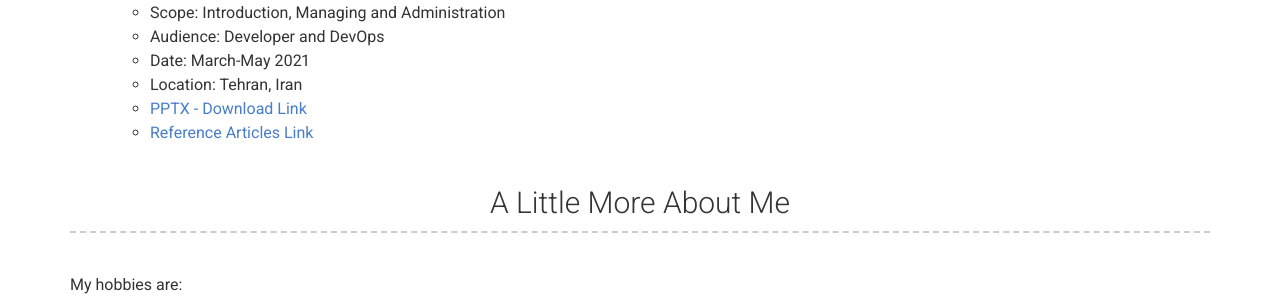
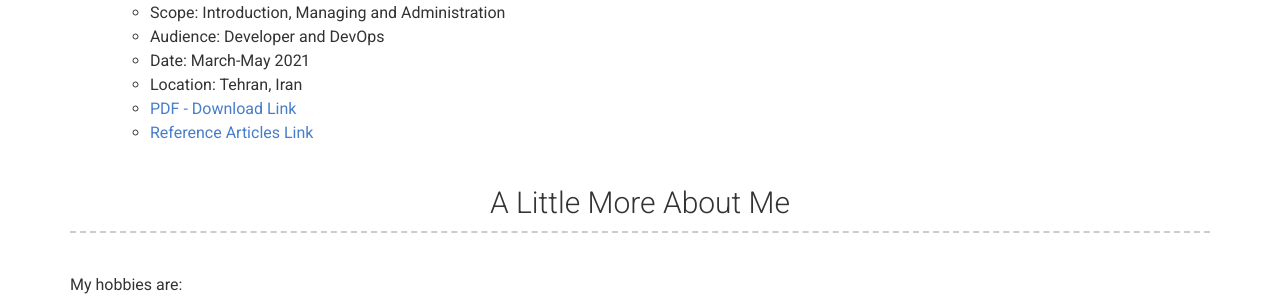
Before and after one commit to s-noroozi-cs/s-noroozi-cs.github.io, a Jekyll site: the page built from index.md, in a window 1280 px wide. Shown: the part 1233-1529 px from the top of the page. Built offline with Jekyll 4.4.1, drawn with Linux system fonts in a browser that asks for light colours; nearby versions of some CDN libraries.

Commit message:
update presentation file frmat

```diff
--- a/_config.yml
+++ b/_config.yml
@@ -63,7 +63,7 @@ content:
            - Audience: Developer and DevOps
            - Date: March-May 2021
            - Location: Tehran, Iran
-           - <a href="documents/isc-nps-apache-kafka.pptx" target="_blank">PPTX - Download Link</a>
+           - <a href="documents/isc-apache-kafka.pdf" target="_blank">PDF - Download Link</a>
            - <a href="documents/apache-kafka-useful-articles.txt" target="_blank">Reference Articles Link</a>
 
 
```
Also changed, not shown: 1 other file.
